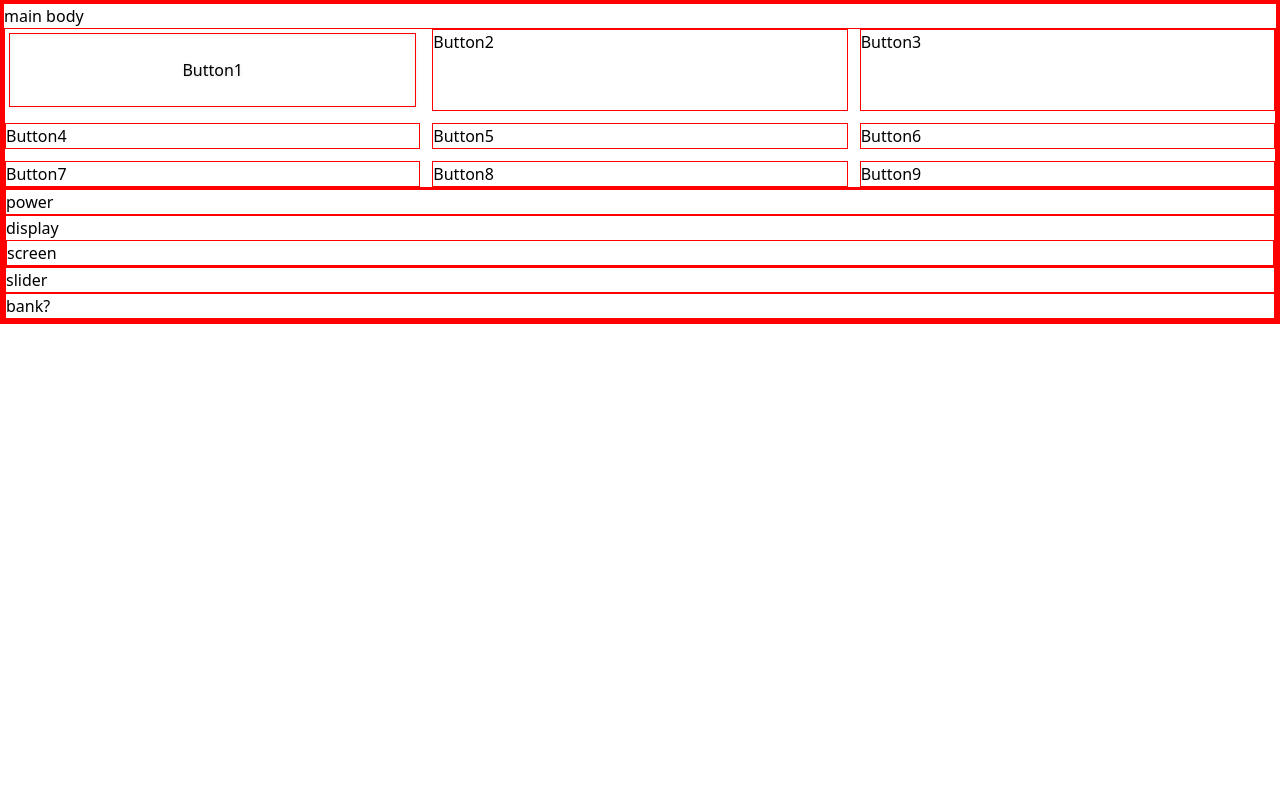
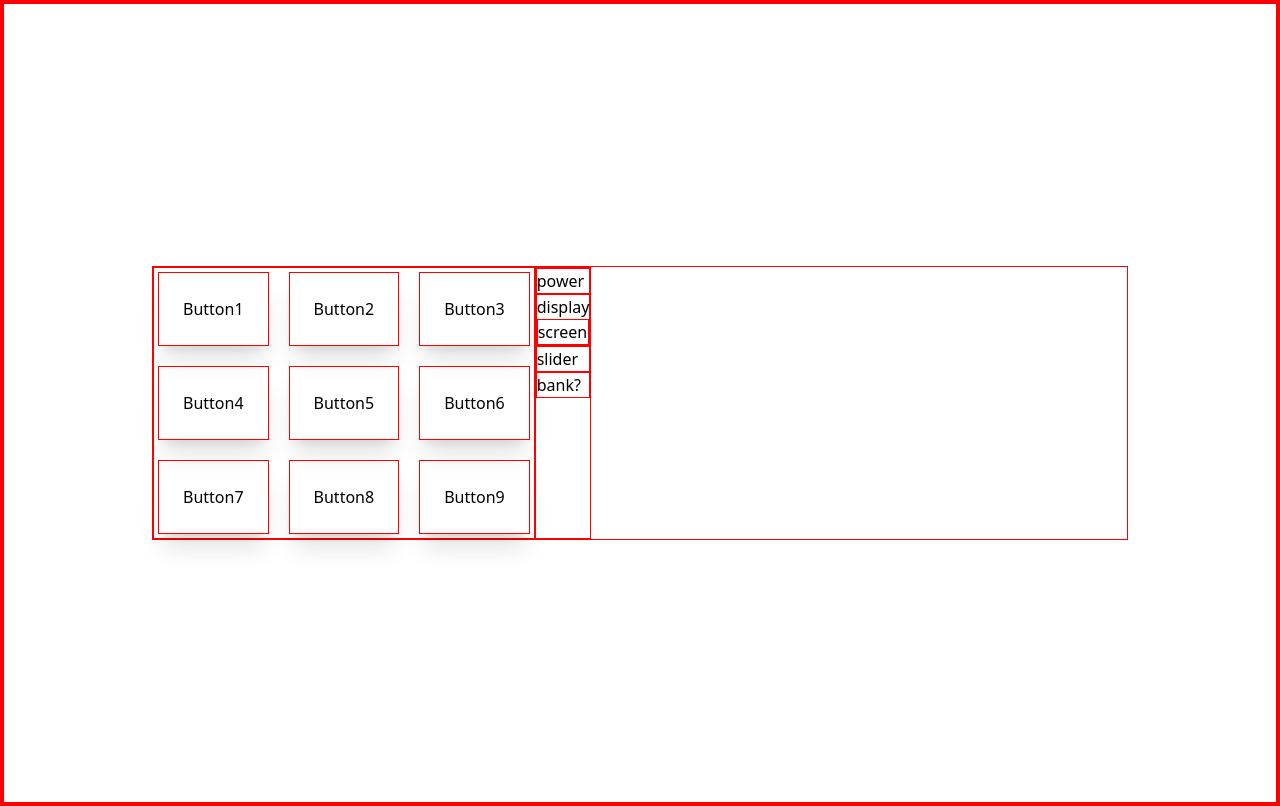
Before and after one commit to Alvintol/drum-machine, a React (Create React App) app: page / in a window 1280 px wide. Built offline with nearby package versions, Linux system fonts and the light colour scheme.

Commit message:
adds sizes to tailwind config and centers main divs to screen

```diff
--- a/src/App.js
+++ b/src/App.js
@@ -1,40 +1,44 @@
 import '../src/css/main.css';
 
 const App = () => {
+
+  const button = 'px-6 py-6 m-1 text-center shadow-xl'
+
   return (
-    <div className="app">
-      main body
+    <div className="app h-screen flex flex-col items-center justify-center">
+
+      <div className='container flex flex-col-reverse md:flex-row'>
         <div id='left-container' className='grid gap-3 grid-cols-3 grid-rows-3"'>
-        <div className='px-6 py-6 m-1 text-center drop-shadow'>
+          <div className={button}>
             Button1
           </div>
-        <div className=''>
+          <div className={button}>
             Button2
           </div>
-        <div className=''>
+          <div className={button}>
             Button3
           </div>
-        <div className=''>
+          <div className={button}>
             Button4
           </div>
-        <div className=''>
+          <div className={button}>
             Button5
           </div>
-        <div className=''>
+          <div className={button}>
             Button6
           </div>
-        <div className=''>
+          <div className={button}>
             Button7
           </div>
-        <div className=''>
+          <div className={button}>
             Button8
           </div>
-        <div className=''>
+          <div className={button}>
             Button9
           </div>
         </div>
         <div id='right-container flex-col'>
-        <div className='' id='power'>
+          <div id='power'>
             power
           </div>
           <div id='display'>
@@ -46,8 +50,9 @@ const App = () => {
           <div id='slider'>
             slider
           </div>
-        <div className='' id='bank'>
+          <div id='bank'>
             bank?
+          </div>
         </div>
       </div>
     </div>
--- a/src/css/main.css
+++ b/src/css/main.css
@@ -549,8 +549,32 @@ video {
   --tw-backdrop-sepia:  ;
 }
 
-.m-2 {
-  margin: 0.5rem;
+.container {
+  width: 100%;
+}
+
+@media (min-width: 480px) {
+  .container {
+    max-width: 480px;
+  }
+}
+
+@media (min-width: 768px) {
+  .container {
+    max-width: 768px;
+  }
+}
+
+@media (min-width: 976px) {
+  .container {
+    max-width: 976px;
+  }
+}
+
+@media (min-width: 1440px) {
+  .container {
+    max-width: 1440px;
+  }
 }
 
 .m-1 {
@@ -565,6 +589,10 @@ video {
   display: grid;
 }
 
+.h-screen {
+  height: 100vh;
+}
+
 .grid-cols-3 {
   grid-template-columns: repeat(3, minmax(0, 1fr));
 }
@@ -577,65 +605,20 @@ video {
   flex-direction: column;
 }
 
-.gap-4 {
-  gap: 1rem;
+.flex-col-reverse {
+  flex-direction: column-reverse;
 }
 
-.gap-1 {
-  gap: 0.25rem;
+.items-center {
+  align-items: center;
 }
 
-.gap-2 {
-  gap: 0.5rem;
+.justify-center {
+  justify-content: center;
 }
 
 .gap-3 {
   gap: 0.75rem;
-}
-
-.bg-red-400 {
-  --tw-bg-opacity: 1;
-  background-color: rgb(248 113 113 / var(--tw-bg-opacity));
-}
-
-.px-10 {
-  padding-left: 2.5rem;
-  padding-right: 2.5rem;
-}
-
-.py-10 {
-  padding-top: 2.5rem;
-  padding-bottom: 2.5rem;
-}
-
-.py-9 {
-  padding-top: 2.25rem;
-  padding-bottom: 2.25rem;
-}
-
-.px-9 {
-  padding-left: 2.25rem;
-  padding-right: 2.25rem;
-}
-
-.px-8 {
-  padding-left: 2rem;
-  padding-right: 2rem;
-}
-
-.py-8 {
-  padding-top: 2rem;
-  padding-bottom: 2rem;
-}
-
-.px-5 {
-  padding-left: 1.25rem;
-  padding-right: 1.25rem;
-}
-
-.py-5 {
-  padding-top: 1.25rem;
-  padding-bottom: 1.25rem;
 }
 
 .px-6 {
@@ -652,40 +635,10 @@ video {
   text-align: center;
 }
 
-.blur-md {
-  --tw-blur: blur(12px);
-  -webkit-filter: var(--tw-blur) var(--tw-brightness) var(--tw-contrast) var(--tw-grayscale) var(--tw-hue-rotate) var(--tw-invert) var(--tw-saturate) var(--tw-sepia) var(--tw-drop-shadow);
-          filter: var(--tw-blur) var(--tw-brightness) var(--tw-contrast) var(--tw-grayscale) var(--tw-hue-rotate) var(--tw-invert) var(--tw-saturate) var(--tw-sepia) var(--tw-drop-shadow);
-}
-
-.drop-shadow-sm {
-  --tw-drop-shadow: drop-shadow(0 1px 1px rgb(0 0 0 / 0.05));
-  -webkit-filter: var(--tw-blur) var(--tw-brightness) var(--tw-contrast) var(--tw-grayscale) var(--tw-hue-rotate) var(--tw-invert) var(--tw-saturate) var(--tw-sepia) var(--tw-drop-shadow);
-          filter: var(--tw-blur) var(--tw-brightness) var(--tw-contrast) var(--tw-grayscale) var(--tw-hue-rotate) var(--tw-invert) var(--tw-saturate) var(--tw-sepia) var(--tw-drop-shadow);
-}
-
-.drop-shadow-md {
-  --tw-drop-shadow: drop-shadow(0 4px 3px rgb(0 0 0 / 0.07)) drop-shadow(0 2px 2px rgb(0 0 0 / 0.06));
-  -webkit-filter: var(--tw-blur) var(--tw-brightness) var(--tw-contrast) var(--tw-grayscale) var(--tw-hue-rotate) var(--tw-invert) var(--tw-saturate) var(--tw-sepia) var(--tw-drop-shadow);
-          filter: var(--tw-blur) var(--tw-brightness) var(--tw-contrast) var(--tw-grayscale) var(--tw-hue-rotate) var(--tw-invert) var(--tw-saturate) var(--tw-sepia) var(--tw-drop-shadow);
-}
-
-.drop-shadow-xl {
-  --tw-drop-shadow: drop-shadow(0 20px 13px rgb(0 0 0 / 0.03)) drop-shadow(0 8px 5px rgb(0 0 0 / 0.08));
-  -webkit-filter: var(--tw-blur) var(--tw-brightness) var(--tw-contrast) var(--tw-grayscale) var(--tw-hue-rotate) var(--tw-invert) var(--tw-saturate) var(--tw-sepia) var(--tw-drop-shadow);
-          filter: var(--tw-blur) var(--tw-brightness) var(--tw-contrast) var(--tw-grayscale) var(--tw-hue-rotate) var(--tw-invert) var(--tw-saturate) var(--tw-sepia) var(--tw-drop-shadow);
-}
-
-.drop-shadow {
-  --tw-drop-shadow: drop-shadow(0 1px 2px rgb(0 0 0 / 0.1)) drop-shadow(0 1px 1px rgb(0 0 0 / 0.06));
-  -webkit-filter: var(--tw-blur) var(--tw-brightness) var(--tw-contrast) var(--tw-grayscale) var(--tw-hue-rotate) var(--tw-invert) var(--tw-saturate) var(--tw-sepia) var(--tw-drop-shadow);
-          filter: var(--tw-blur) var(--tw-brightness) var(--tw-contrast) var(--tw-grayscale) var(--tw-hue-rotate) var(--tw-invert) var(--tw-saturate) var(--tw-sepia) var(--tw-drop-shadow);
-}
-
-.invert {
-  --tw-invert: invert(100%);
-  -webkit-filter: var(--tw-blur) var(--tw-brightness) var(--tw-contrast) var(--tw-grayscale) var(--tw-hue-rotate) var(--tw-invert) var(--tw-saturate) var(--tw-sepia) var(--tw-drop-shadow);
-          filter: var(--tw-blur) var(--tw-brightness) var(--tw-contrast) var(--tw-grayscale) var(--tw-hue-rotate) var(--tw-invert) var(--tw-saturate) var(--tw-sepia) var(--tw-drop-shadow);
+.shadow-xl {
+  --tw-shadow: 0 20px 25px -5px rgb(0 0 0 / 0.1), 0 8px 10px -6px rgb(0 0 0 / 0.1);
+  --tw-shadow-colored: 0 20px 25px -5px var(--tw-shadow-color), 0 8px 10px -6px var(--tw-shadow-color);
+  box-shadow: var(--tw-ring-offset-shadow, 0 0 #0000), var(--tw-ring-shadow, 0 0 #0000), var(--tw-shadow);
 }
 
 * {
@@ -700,3 +653,9 @@ video {
   min-height: 30px;
   max-height: 100px;
 } */
+
+@media (min-width: 768px) {
+  .md\:flex-row {
+    flex-direction: row;
+  }
+}
--- a/src/main.css
+++ b/src/main.css
@@ -7,6 +7,7 @@
 * {
   border: thin solid red;
 }
+
 /* .drum-btn {
   padding: 25px;
   margin: 5px;
--- a/tailwind.config.js
+++ b/tailwind.config.js
@@ -6,6 +6,12 @@ module.exports = {
   ],
   theme: {
     extend: {},
+    screens: {
+      sm: '480px',
+      md: '768px',
+      lg: '976px',
+      xl: '1440px'
+    },
   },
   plugins: [
     require('tailwindcss'),
```
Lines whose indentation alone changed are shown as unchanged.
